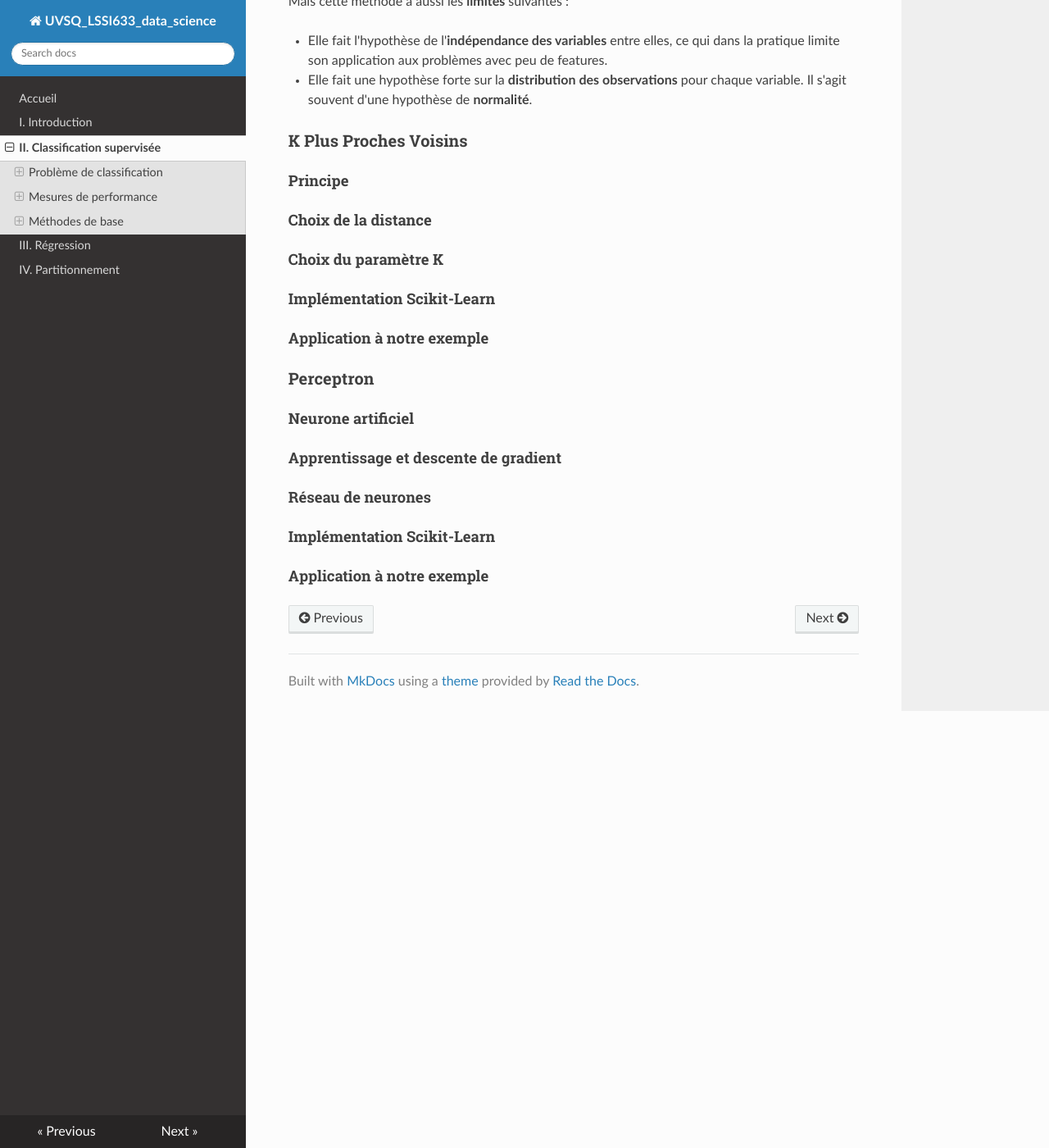
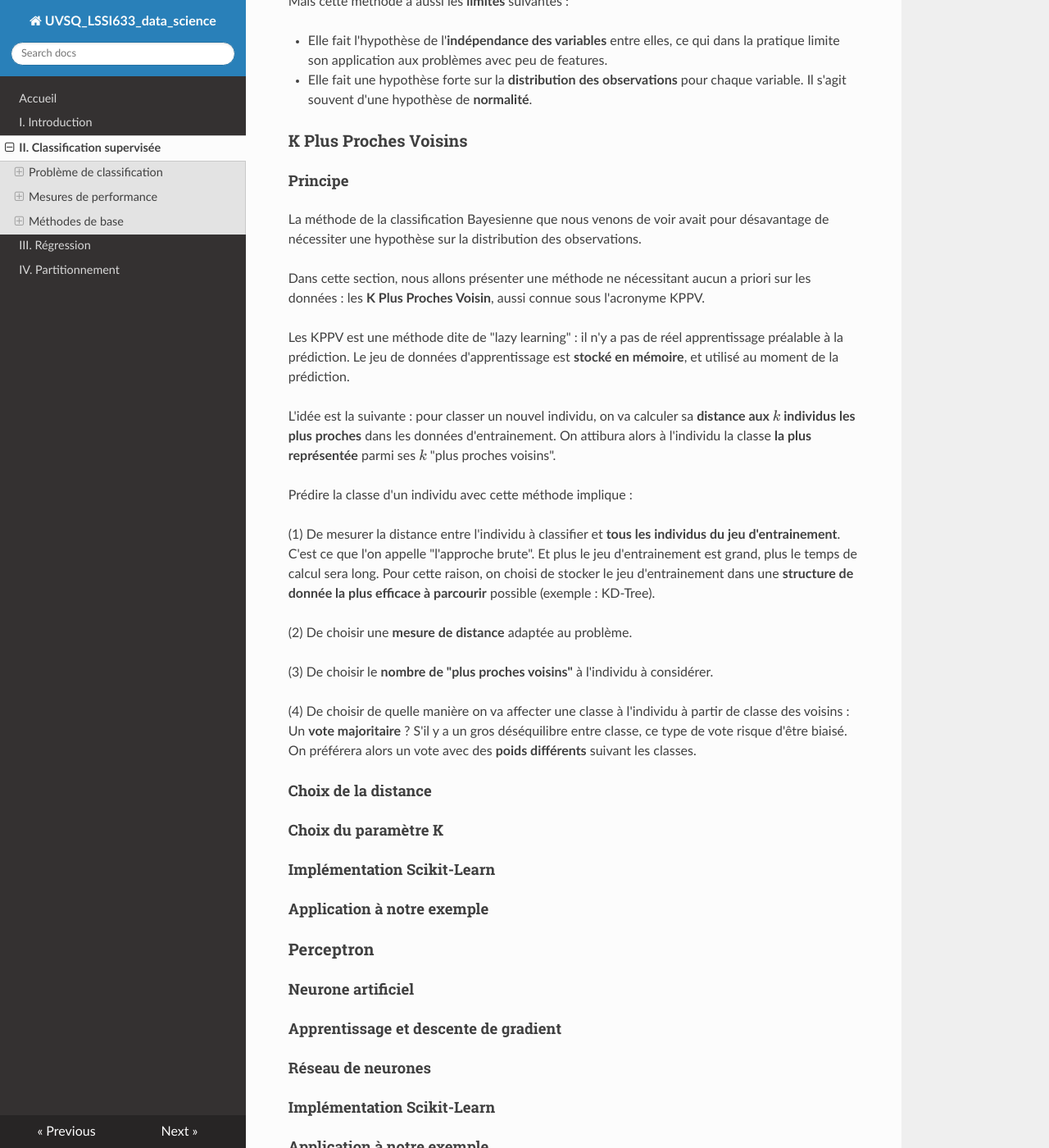
Before and after one commit to NicOudart/UVSQ_LSSI633_data_science, an MkDocs documentation site: the page built from docs/Chap2_Classification_supervisee.md, in a window 1280 px wide and 1400 px high, scrolled down 16441 px. Shown: the whole window at 82% size. Built offline with MkDocs 1.6.1, drawn with Linux system fonts in a browser that asks for light colours; nearby versions of some CDN libraries.

Commit message:
-Progress on Chapter 2.

```diff
--- a/docs/Chap2_Classification_supervisee.md
+++ b/docs/Chap2_Classification_supervisee.md
@@ -526,6 +526,33 @@ Mais cette méthode a aussi les **limites** suivantes :
 
 #### Principe
 
+La méthode de la classification Bayesienne que nous venons de voir avait pour désavantage de nécessiter une hypothèse sur la distribution des observations.
+
+Dans cette section, nous allons présenter une méthode ne nécessitant aucun a priori sur les données : les **K Plus Proches Voisin**, aussi connue sous l'acronyme KPPV.
+
+Les KPPV est une méthode dite de "lazy learning" : il n'y a pas de réel apprentissage préalable à la prédiction.
+Le jeu de données d'apprentissage est **stocké en mémoire**, et utilisé au moment de la prédiction.
+
+L'idée est la suivante : pour classer un nouvel individu, on va calculer sa **distance aux $k$ individus les plus proches** dans les données d'entrainement.
+On attibura alors à l'individu la classe **la plus représentée** parmi ses $k$ "plus proches voisins".
+
+
+
+Prédire la classe d'un individu avec cette méthode implique :
+
+(1) De mesurer la distance entre l'individu à classifier et **tous les individus du jeu d'entrainement**.
+C'est ce que l'on appelle "l'approche brute".
+Et plus le jeu d'entrainement est grand, plus le temps de calcul sera long.
+Pour cette raison, on choisi de stocker le jeu d'entrainement dans une **structure de donnée la plus efficace à parcourir** possible (exemple : KD-Tree).
+
+(2) De choisir une **mesure de distance** adaptée au problème.
+
+(3) De choisir le **nombre de "plus proches voisins"** à l'individu à considérer.
+
+(4) De choisir de quelle manière on va affecter une classe à l'individu à partir de classe des voisins : Un **vote majoritaire** ?
+S'il y a un gros déséquilibre entre classe, ce type de vote risque d'être biaisé.
+On préférera alors un vote avec des **poids différents** suivant les classes.
+
 #### Choix de la distance
 
 #### Choix du paramètre K
```
